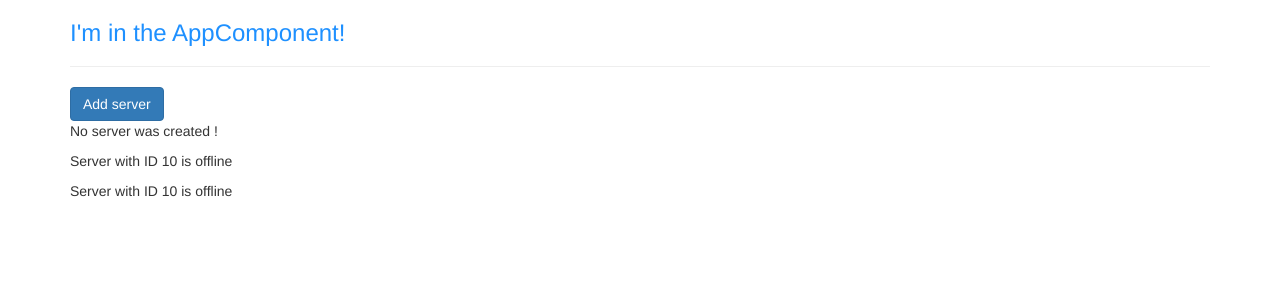
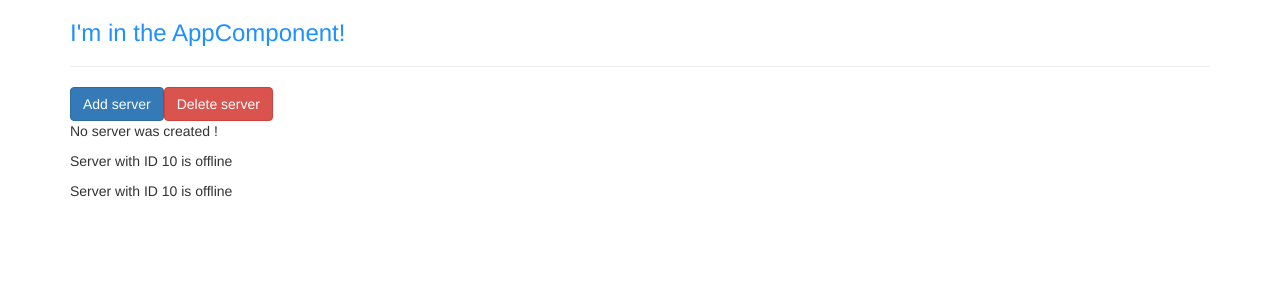
Before and after one commit to iftemplar/Angular, an Angular app: page / in a window 1280 px wide. Shown: the top 300 px of the page. Built offline with nearby package versions, Linux system fonts and the light colour scheme.

Commit message:
Added delete button

```diff
--- a/src/app/servers/servers.component.html
+++ b/src/app/servers/servers.component.html
@@ -1,6 +1,9 @@
 <button class="btn btn-primary"
     [disabled]="!allowNewServer"
     (click)="onCreateServer()">Add server</button>
+
+<button class="btn btn-danger"
+    (click)="onDeleteServer()">Delete server</button>
 
 <p> {{ serverCreationStatus }} </p>
 <!-- String interpolation -->
--- a/src/app/servers/servers.component.ts
+++ b/src/app/servers/servers.component.ts
@@ -26,4 +26,8 @@ export class ServersComponent implements OnInit {
   onCreateServer() {
     this.serverCreationStatus = 'Server was created !';
   }
+
+  onDeleteServer() {
+    this.serverCreationStatus = 'The server was deleted !'
+  }
 }
```
